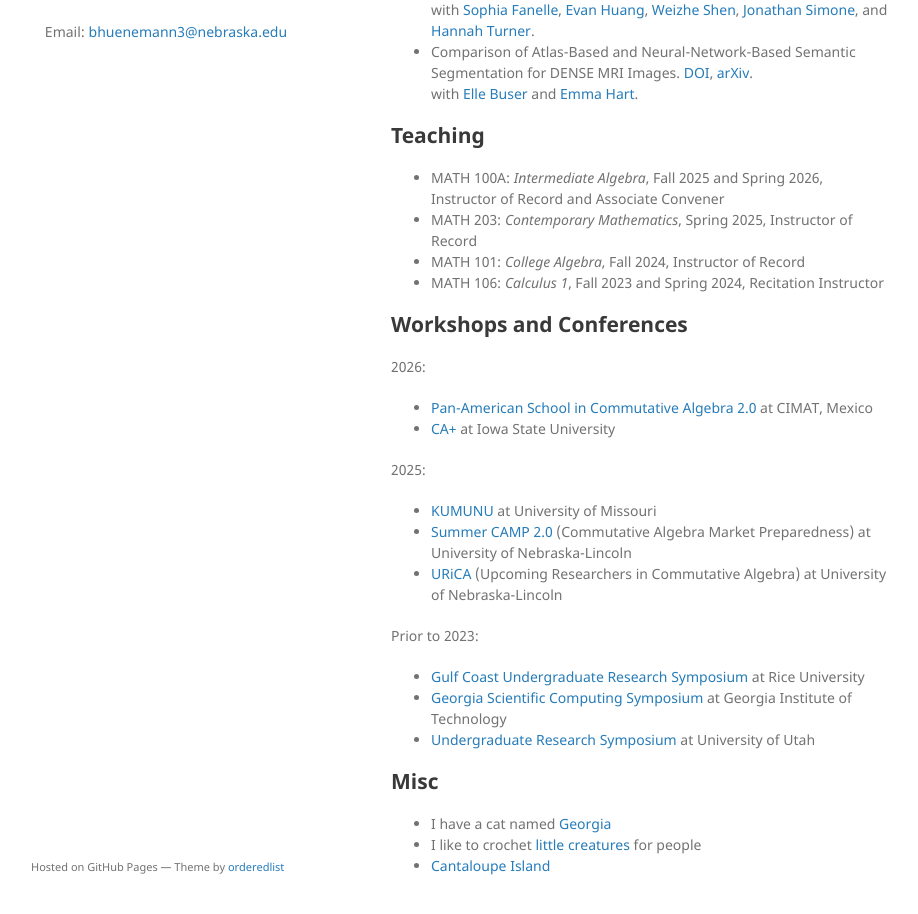
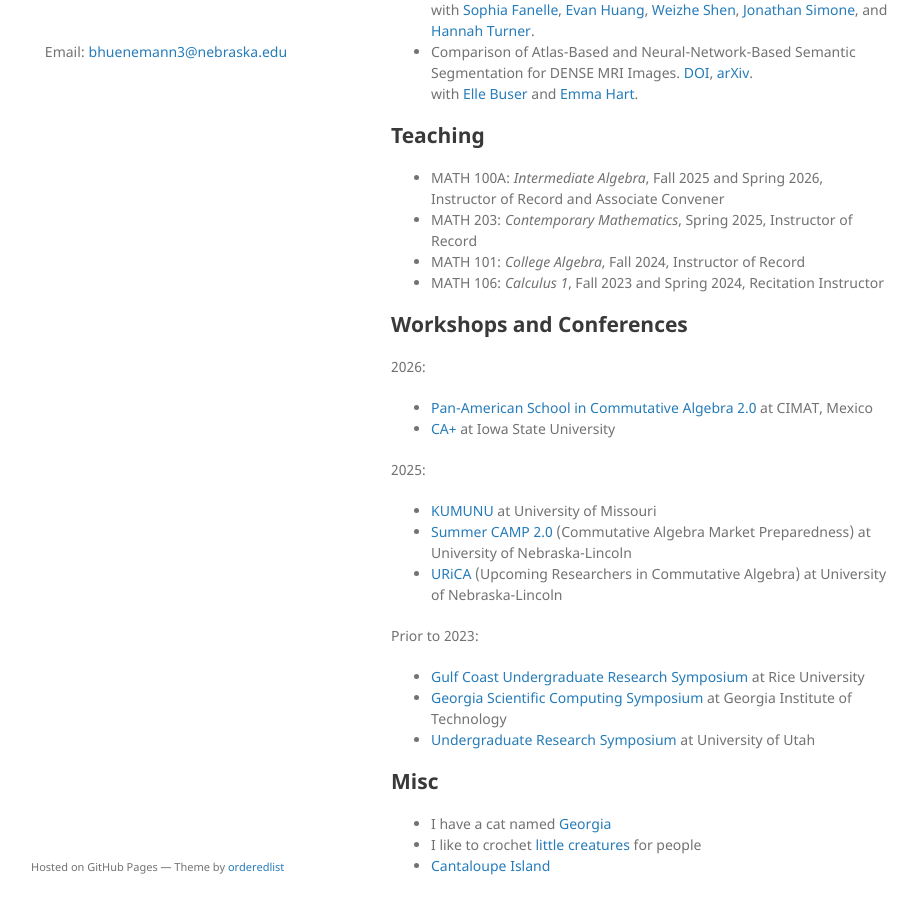
Before and after one commit to BHuenemann/bhuenemann.github.io, a Jekyll site: the page built from index.md, in a window 1280 px wide and 1236 px high. Shown: the part 290-1204 px from the top of the window, without its empty margins (179-1097 px from the left). Built offline with Jekyll 4.4.1, drawn with Linux system fonts in a browser that asks for light colours.

Commit message:
Modify header paragraph margin in default layout
Adjust margin styles for header paragraph in default layout.

```diff
--- a/_layouts/default.html
+++ b/_layouts/default.html
@@ -11,11 +11,11 @@
     <script src="https://cdnjs.cloudflare.com/ajax/libs/html5shiv/3.7.3/html5shiv.min.js"></script>
     <![endif]-->
     <style>
+      .wrapper header p {
+        margin-top: 40px; /* Adds space beneath the email description */
+      }
       .wrapper header {
         text-align: center;
-      }
-      .wrapper header p {
-        margin-bottom: 40px; /* Adds space beneath the email description */
       }
       .wrapper header img {
         display: block;
```
